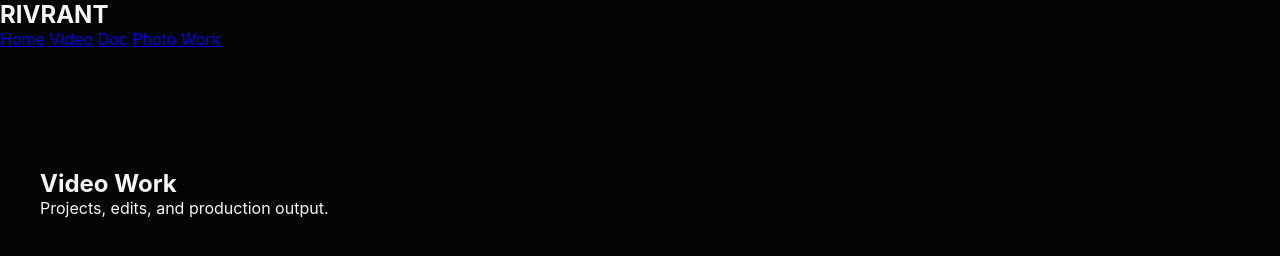
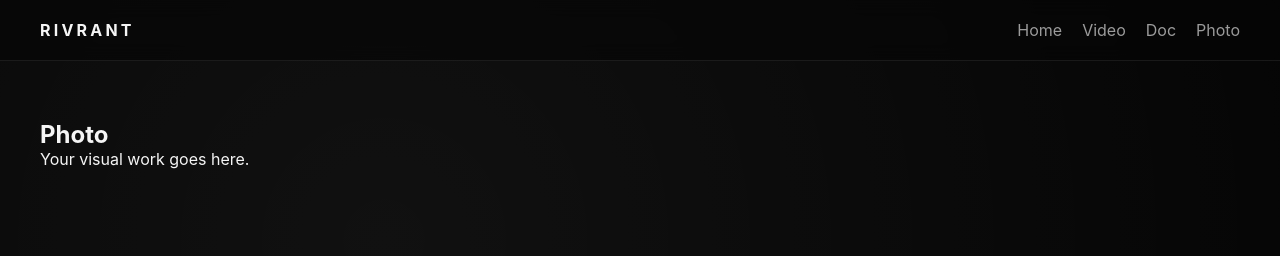
Before and after one commit to Rivrant/rivrant.github.io, a plain HTML site: page photo.html in a window 1280 px wide. Drawn offline with Linux system fonts and the light colour scheme.

Commit message:
Update photo.html

```diff
--- a/photo.html
+++ b/photo.html
@@ -2,25 +2,30 @@
 <html lang="en">
 <head>
   <meta charset="UTF-8">
-  <title>Photo Work - RIVRANT</title>
+  <title>Photo - RIVRANT</title>
   <link rel="stylesheet" href="style.css">
 </head>
+
 <body>
 
-  <nav>
-    <h2>RIVRANT</h2>
-    <div>
+<div class="page-bg"></div>
+
+<nav class="nav">
+  <div class="nav-inner">
+    <div class="logo">RIVRANT</div>
+    <div class="nav-links">
       <a href="home.html">Home</a>
       <a href="video.html">Video</a>
       <a href="doc.html">Doc</a>
-      <a href="photo.html">Photo Work</a>
+      <a href="photo.html">Photo</a>
     </div>
-  </nav>
+  </div>
+</nav>
 
-  <section class="page">
-    <h1>Video Work</h1>
-    <p>Projects, edits, and production output.</p>
-  </section>
+<section class="page">
+  <h1>Photo</h1>
+  <p>Your visual work goes here.</p>
+</section>
 
 </body>
 </html>
```
